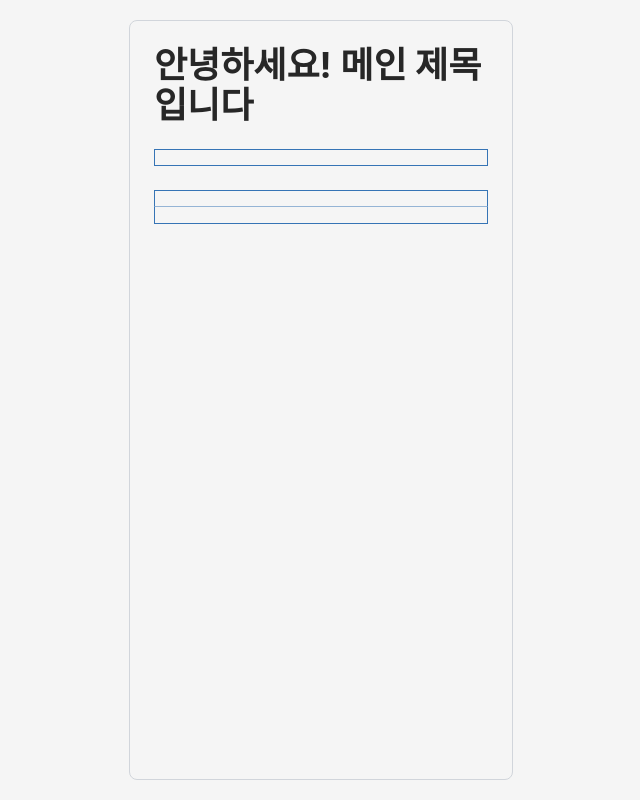
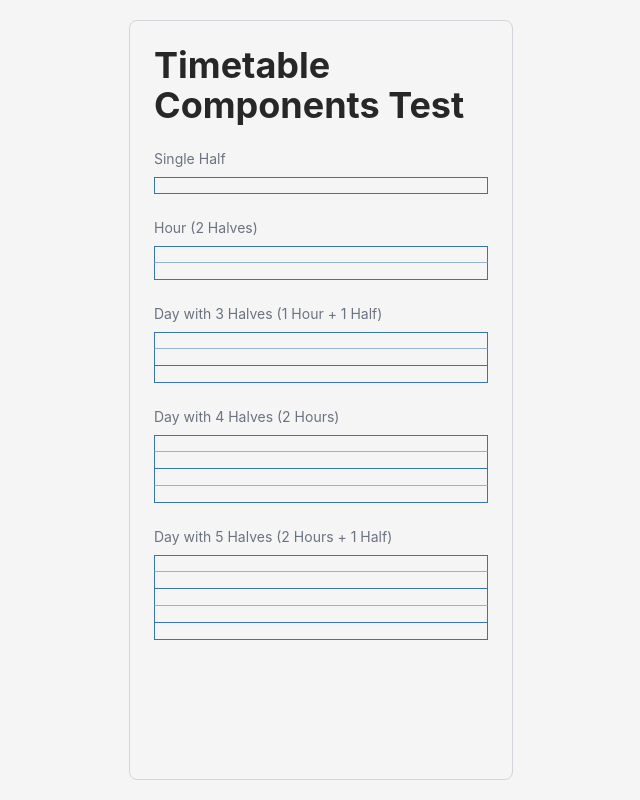
Before and after one commit to comeet-product/comeet, a Next.js app: page / in a window 1280 px wide. Shown: the whole page, without its empty margins (319-959 px from the left). Built offline with nearby package versions, Linux system fonts and the light colour scheme; a web font is replaced by a local one.

Commit message:
Day 컴포넌트 구현

```diff
--- a/src/app/page.js
+++ b/src/app/page.js
@@ -1,15 +1,40 @@
 import Title from "@/components/Title";
 import Half from "@/components/TimetableResult/Half";
 import Hour from "@/components/TimetableResult/Hour";
+import Day from "@/components/TimetableResult/Day";
 
 export default function Home() {
   return (
     <div className="p-4 md:p-6">
-      <Title>안녕하세요! 메인 제목입니다</Title>
+      <Title>Timetable Components Test</Title>
       <br />
-      <Half />
-      <br />
-      <Hour />
+
+      <div className="space-y-6">
+        <div>
+          <h3 className="text-sm text-gray-500 mb-2">Single Half</h3>
+          <Half />
+        </div>
+
+        <div>
+          <h3 className="text-sm text-gray-500 mb-2">Hour (2 Halves)</h3>
+          <Hour />
+        </div>
+
+        <div>
+          <h3 className="text-sm text-gray-500 mb-2">Day with 3 Halves (1 Hour + 1 Half)</h3>
+          <Day halfCount={3} />
+        </div>
+
+        <div>
+          <h3 className="text-sm text-gray-500 mb-2">Day with 4 Halves (2 Hours)</h3>
+          <Day halfCount={4} />
+        </div>
+
+        <div>
+          <h3 className="text-sm text-gray-500 mb-2">Day with 5 Halves (2 Hours + 1 Half)</h3>
+          <Day halfCount={5} />
+        </div>
+      </div>
     </div>
   );
 }
--- /dev/null
+++ b/src/components/TimetableResult/Day.js
@@ -0,0 +1,24 @@
+import Hour from "./Hour";
+import Half from "./Half";
+
+export default function Day({ halfCount }) {
+  const hourCount = Math.floor(halfCount / 2);
+  const hasExtraHalf = halfCount % 2 === 1;
+
+  return (
+    <div className="flex flex-col">
+      {/* Hour 컴포넌트들 */}
+      {Array.from({ length: hourCount }, (_, index) => (
+        <Hour
+          key={`hour-${index}`}
+          isFirst={index === 0}
+        />
+      ))}
+
+      {/* 홀수개일 때 마지막 Half */}
+      {hasExtraHalf && (
+        <Half hasHourAbove={hourCount > 0} />
+      )}
+    </div>
+  );
+}
--- a/src/components/TimetableResult/Half.js
+++ b/src/components/TimetableResult/Half.js
@@ -1,10 +1,10 @@
-export default function Half({ isTop }) {
+export default function Half({ isTop, isFirstHour = true, hasHourAbove = false }) {
   return (
     <div className={`w-full h-[17px] border-main ${
       isTop === undefined
-        ? 'border-[1.3px]'
+        ? `border-[1.3px] ${hasHourAbove ? 'border-t-0' : ''}`
         : isTop
-          ? 'border-[1.3px] border-b-[1px] border-b-main/50'
+          ? `border-[1.3px] border-b-[1px] border-b-main/50 ${!isFirstHour ? 'border-t-0' : ''}`
           : 'border-[1.3px] border-t-0'
     }`}>
     </div>
--- a/src/components/TimetableResult/Hour.js
+++ b/src/components/TimetableResult/Hour.js
@@ -1,9 +1,9 @@
 import Half from "./Half";
 
-export default function Hour() {
+export default function Hour({ isFirst = true }) {
   return (
     <div className="flex flex-col">
-        <Half isTop={true} />
+        <Half isTop={true} isFirstHour={isFirst} />
         <Half isTop={false} />
     </div>
   );
```
